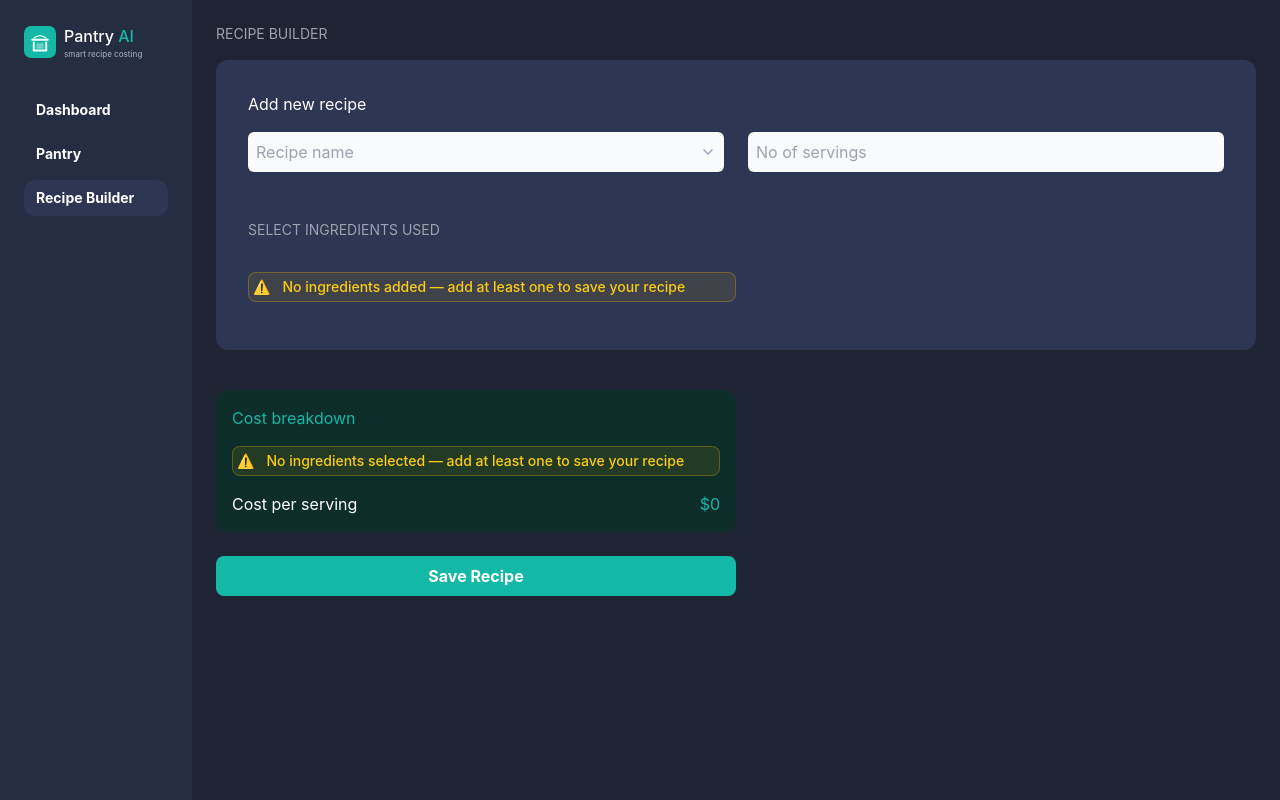
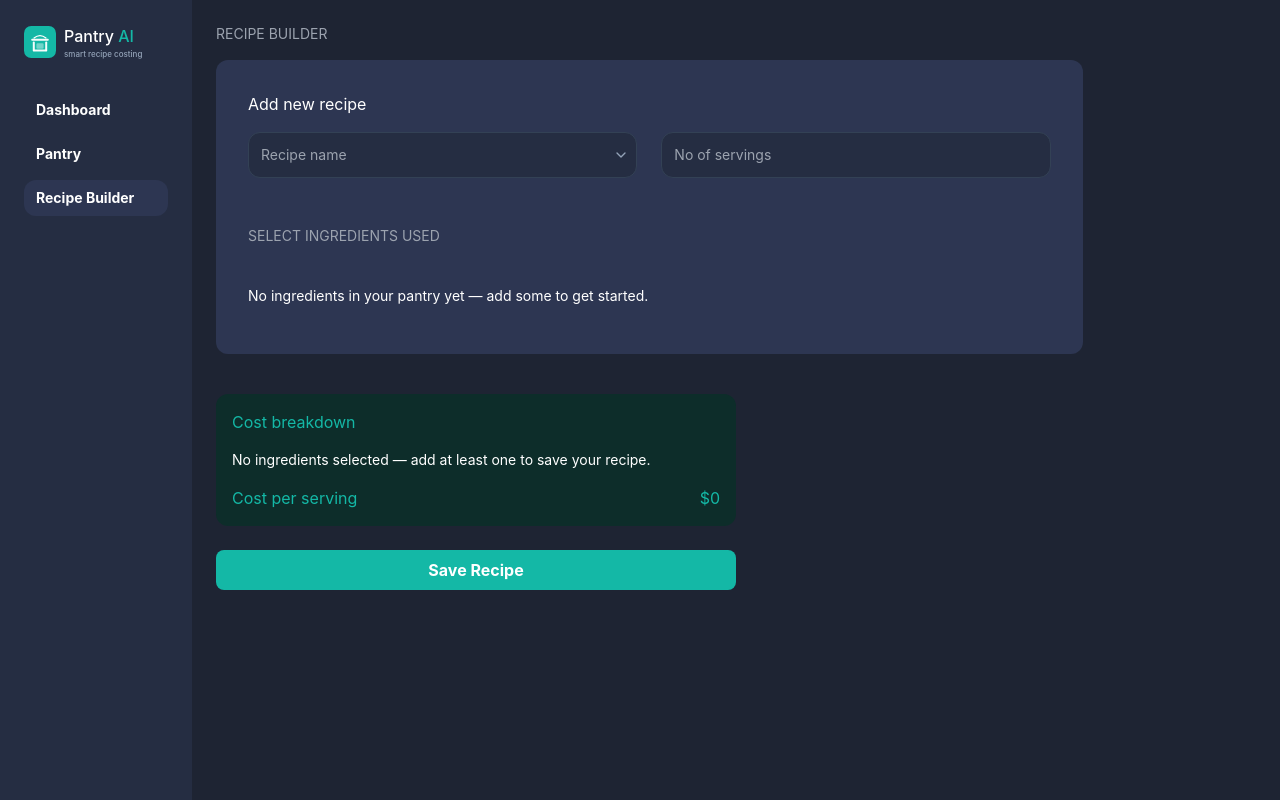
Before and after one commit to syedatahreem/Pantry-AI, a React (Vite) app: page / in a window 1280 px wide. Both pictures are taken after a click on the button "+ New recipe". Built offline with nearby package versions, Linux system fonts and the light colour scheme.

Commit message:
Enhance UI of RecipeCostBuilder with improved styling and updated ingredient warnings

```diff
--- a/src/components/RecipeCostBuilder/RecipeCostBuilder.tsx
+++ b/src/components/RecipeCostBuilder/RecipeCostBuilder.tsx
@@ -114,12 +114,12 @@ const RecipeCostBuilder = ({
     <div>
       <h3 className="text-sm text-gray-400 mb-4">RECIPE BUILDER</h3>
 
-      <div className="flex flex-col gap-4 rounded-xl bg-card p-8">
+      <div className="flex flex-col gap-4 rounded-xl bg-card p-8 w-10/12">
         <p className="text-white ">Add new recipe</p>
         <div className="grid grid-cols-2 gap-6">
           <div className="relative">
             <input
-              className="bg-slate-50 p-2 pr-8 rounded-md text-slate-900 w-full"
+              className="bg-panel border border-slate-700 rounded-xl p-3 text-white text-sm w-full"
               placeholder="Recipe name"
               type="text"
               value={selectedItems.name}
@@ -160,7 +160,7 @@ const RecipeCostBuilder = ({
             )}
           </div>
           <input
-            className="bg-slate-50 p-2 rounded-md text-slate-900"
+            className="bg-panel border border-slate-700 rounded-xl p-3 text-white text-sm w-full"
             placeholder="No of servings"
             type="number"
             min="1"
@@ -179,12 +179,9 @@ const RecipeCostBuilder = ({
           SELECT INGREDIENTS USED
         </h3>
         {ingredients.length === 0 && (
-          <div className="flex items-center w-1/2 gap-3 bg-yellow-500/10 border border-yellow-500/30 rounded-lg p-1">
-            <span className="text-yellow-400 text-sm">⚠️</span>
-            <p className="text-yellow-400 text-sm font-medium">
-              No ingredients added — add at least one to save your recipe
-            </p>
-          </div>
+          <p className="text-sm text-white mt-2">
+            No ingredients in your pantry yet — add some to get started.
+          </p>
         )}
         <div className="grid grid-cols-3 gap-3">
           {ingredients.map((ingredient) => (
@@ -305,12 +302,9 @@ const RecipeCostBuilder = ({
         <p className="text-teal mb-4">Cost breakdown</p>
         <div className="text-white flex flex-col justify-between text-sm">
           {selectedItems.recipes.length === 0 && (
-            <div className="flex items-center gap-3 bg-yellow-500/10 border border-yellow-500/30 rounded-lg p-1">
-              <span className="text-yellow-400 text-sm">⚠️</span>
-              <p className="text-yellow-400 text-sm font-medium">
-                No ingredients selected — add at least one to save your recipe
-              </p>
-            </div>
+            <p className="text-teal-400/70 text-sm">
+              No ingredients selected — add at least one to save your recipe.
+            </p>
           )}
           {selectedItems.recipes.map((selectItem) =>
             ingredients.map(
@@ -336,7 +330,7 @@ const RecipeCostBuilder = ({
           )}
         </div>
 
-        <div className="text-white flex justify-between text-base mt-4">
+        <div className="text-teal flex justify-between text-base mt-4">
           <p>Cost per serving</p>
           <p className="text-teal">
             {selectedItems.recipes.length > 0
```
